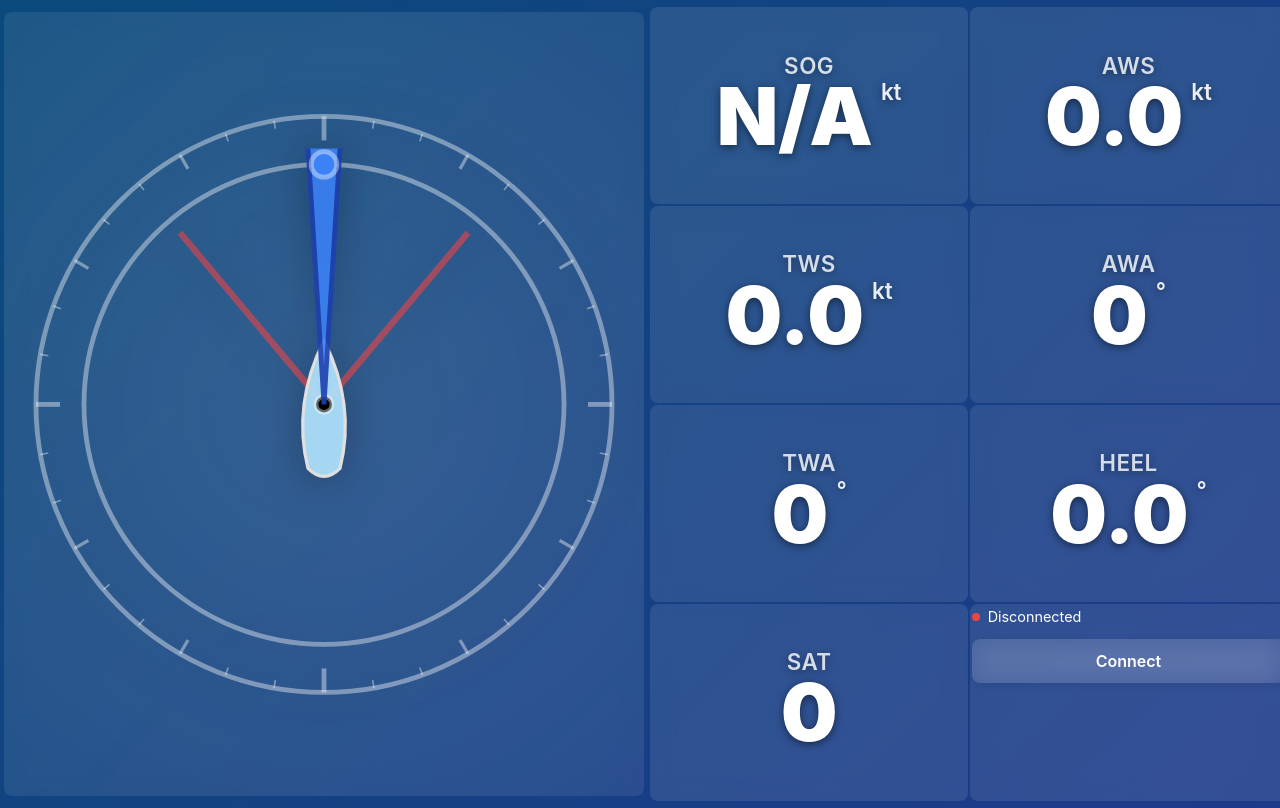
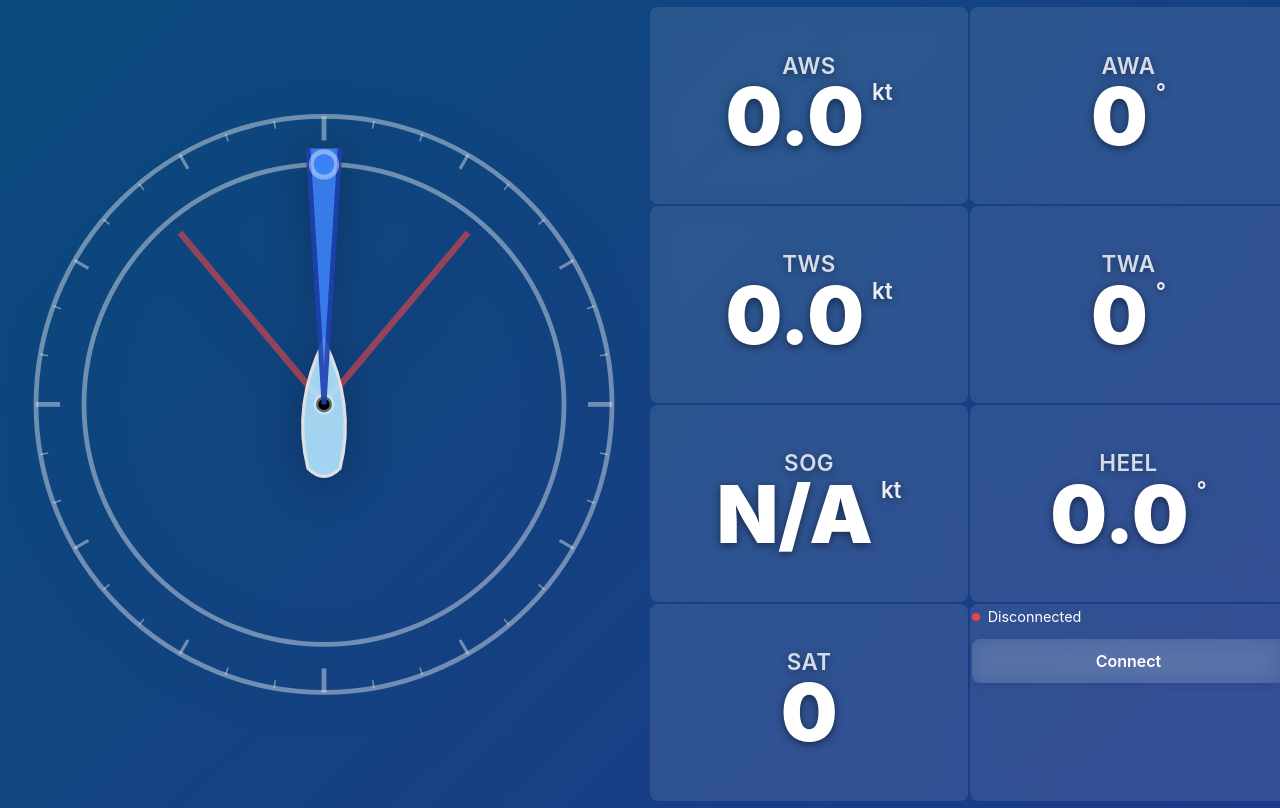
Before and after one commit to escopecz/veetr, a React (Vite) app: page / in a window 1280 px wide. Built offline with nearby package versions, Linux system fonts and the light colour scheme.

Commit message:
Background, card order

```diff
--- a/src/components/Dashboard.css
+++ b/src/components/Dashboard.css
@@ -127,6 +127,22 @@
 }
 
 
+.card.wind-direction-card {
+  background: transparent;
+  backdrop-filter: none;
+  box-shadow: none;
+  background-color: transparent;
+}
+
+.card.wind-direction-card:hover {
+  background: transparent;
+  backdrop-filter: none;
+  box-shadow: none;
+  transform: none;
+  border-color: transparent;
+  background-color: transparent;
+}
+
 .wind-direction-card {
   height: 100%;
   min-height: 0;
@@ -164,14 +180,6 @@
   transform: translateY(-1px);
   box-shadow: 0 4px 16px rgba(0, 0, 0, 0.3);
   border-color: rgba(255, 255, 255, 0.3);
-}
-
-.card-header {
-  display: flex;
-  justify-content: space-between;
-  align-items: center;
-  margin-bottom: 0;
-  min-height: 16px;
 }
 
 .card-title {
@@ -221,38 +229,6 @@
   margin-top: 0.25em;
 }
 
-.card-footer {
-  display: flex;
-  justify-content: space-between;
-  font-size: 0.75rem;
-  opacity: 0.8;
-  margin-top: 0;
-  min-height: 14px;
-}
-
-.card-footer-item {
-  display: flex;
-  flex-direction: column;
-  align-items: center;
-  gap: 0.1rem;
-}
-
-.card-footer-label {
-  font-size: 0.65rem;
-  opacity: 0.7;
-  text-transform: uppercase;
-  letter-spacing: 0.3px;
-}
-
-.satellite-indicator {
-  display: flex;
-  align-items: center;
-  gap: 0.3rem;
-  font-size: 0.75rem;
-  opacity: 0.8;
-  font-weight: 600;
-}
-
 /* Tablet and larger screens - increased font sizes for readability */
 @media (min-width: 768px) {
   .card-title {
--- a/src/components/Dashboard.tsx
+++ b/src/components/Dashboard.tsx
@@ -26,20 +26,20 @@ export default function Dashboard() {
           />
         </div>
         <div className="dashboard-cards-area">
+          <WindCard
+            windSpeed={sailingData.windSpeed}
+            title="Apparent Wind"
+          />
+          <ApparentAngleCard angle={sailingData.windDirection} />
+          <WindCard
+            windSpeed={sailingData.trueWindSpeed}
+            title="True Wind"
+          />
+          <TrueWindAngleCard twa={sailingData.trueWindDirection} />
           <SpeedCard
             speed={sailingData.gpsSpeed > 0.5 ? sailingData.gpsSpeed : sailingData.speed}
             satellites={sailingData.gpsSatellites}
           />
-          <WindCard
-            windSpeed={sailingData.windSpeed}
-            title="Apparent Wind"
-          />
-          <WindCard
-            windSpeed={sailingData.trueWindSpeed}
-            title="True Wind"
-          />
-          <ApparentAngleCard angle={sailingData.windDirection} />
-          <TrueWindAngleCard twa={sailingData.trueWindDirection} />
           <TiltCard
             tilt={sailingData.tilt}
             portMax={sailingData.tiltPortMax}
--- a/src/components/cards/WindDirectionCard.css
+++ b/src/components/cards/WindDirectionCard.css
@@ -5,12 +5,10 @@
   min-height: 0;
   min-width: 0;
   margin: 0;
-  background: rgba(255, 255, 255, 0.05);
   position: relative;
   overflow: hidden;
   padding: 0;
   box-sizing: border-box;
-  background-color: rgba(255, 255, 255, 0.05);
 }
 
 @media (orientation: landscape) {
@@ -39,15 +37,7 @@
 }
 
 .wind-direction-card::before {
-  content: '';
-  position: absolute;
-  top: -50%;
-  left: -50%;
-  width: 200%;
-  height: 200%;
-  background: radial-gradient(circle at center, rgba(255, 255, 255, 0.1) 0%, transparent 70%);
-  animation: rotate 30s linear infinite;
-  z-index: 0;
+  display: none;
 }
 
 @keyframes rotate {
@@ -82,9 +72,7 @@
   justify-content: space-around;
   margin-top: 0.1rem;
   padding: 0.3rem;
-  background: rgba(255, 255, 255, 0.15);
   border-radius: 8px;
-  backdrop-filter: blur(10px);
   border: 1px solid rgba(255, 255, 255, 0.2);
 }
 
```
